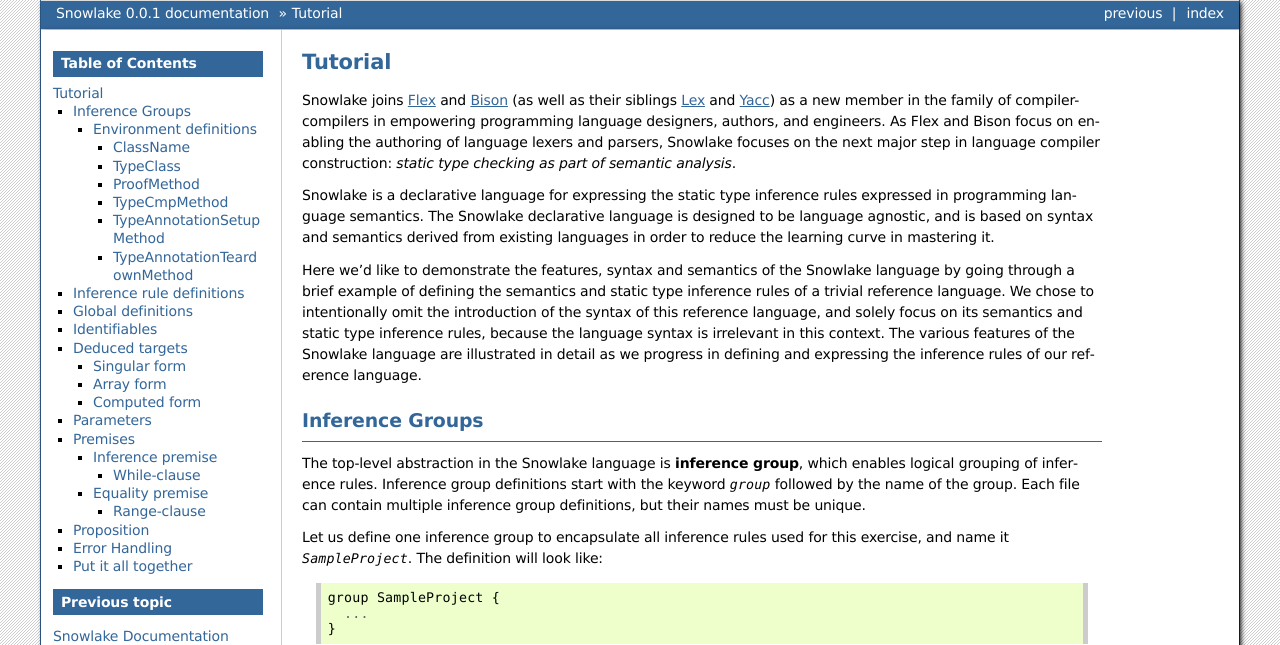
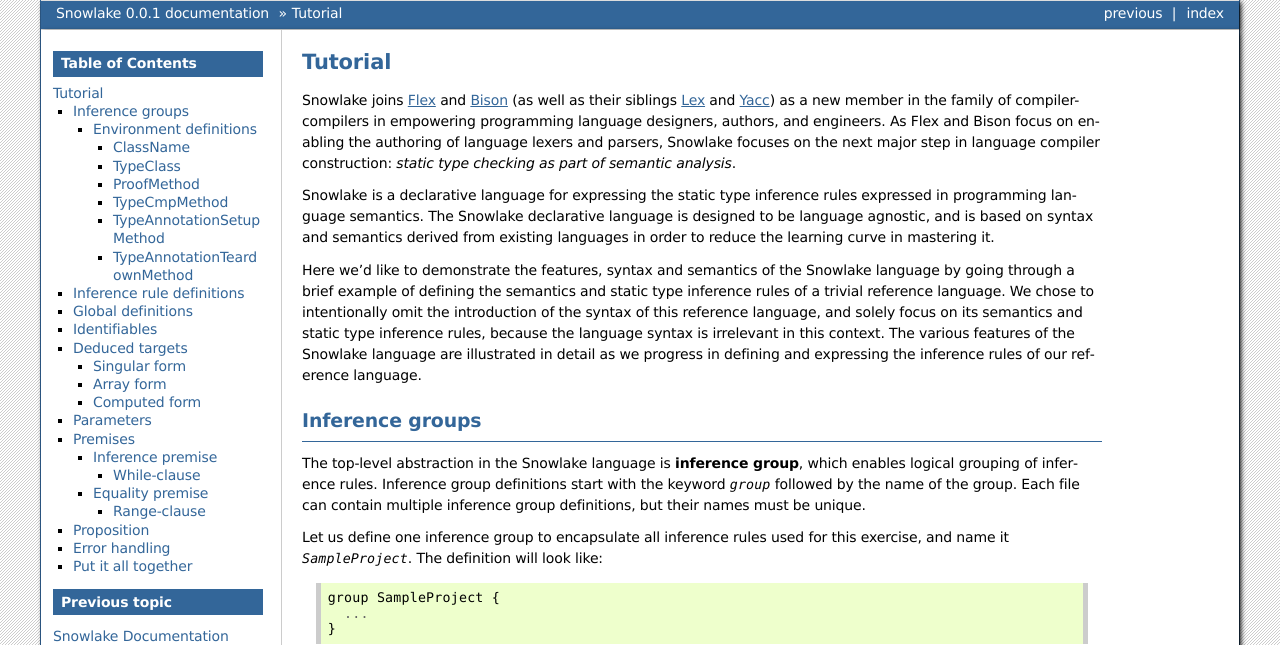
Before and after one commit to libcxx/Snowlake, a Sphinx documentation site: the page built from docs/source/tutorial.rst, in a window 1280 px wide and 900 px high. Shown: the top 645 px of the window. Built offline with Sphinx 7.4.7, drawn with Linux system fonts in a browser that asks for light colours; some of the changed text lies outside the part shown.

Commit message:
Make heading style consistent [ci skip]

```diff
--- a/docs/source/tutorial.rst
+++ b/docs/source/tutorial.rst
@@ -35,7 +35,7 @@ we progress in defining and expressing the inference rules of our reference
 language.
 
 
-Inference Groups
+Inference groups
 ################
 
 The top-level abstraction in the Snowlake language is **inference group**,
@@ -527,7 +527,7 @@ the inferred type of a static method dispatch's return type::
   proposition : baseType(returnType);
 
 
-Error Handling
+Error handling
 ##############
 
 The synthesized C++ code makes use of `std::error_code` and
```
